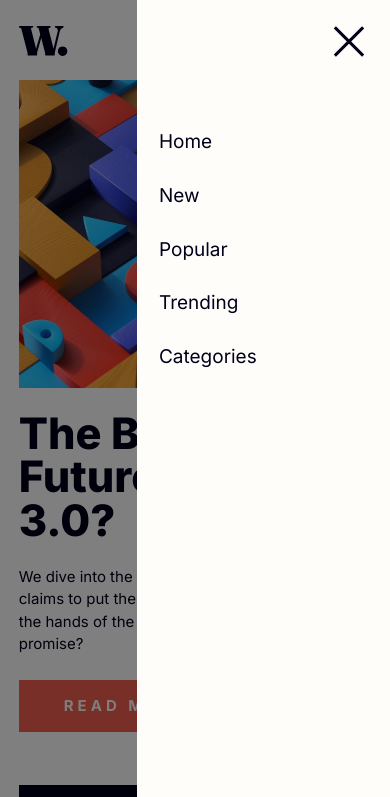
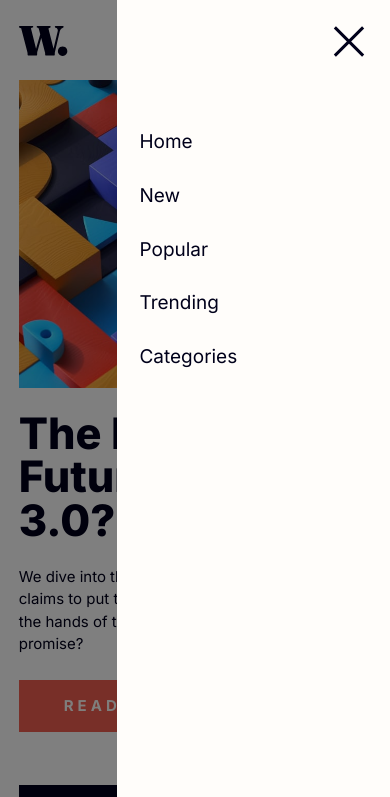
Before and after one commit to Zaid-Jarrar/News-landing-page, a plain HTML site: page index.html in a window 390 px wide. Both pictures are taken after a click on the button "toggle". Shown: the top 797 px of the page. Drawn offline with Linux system fonts and the light colour scheme.

Commit message:
fixing drawer glitching

```diff
--- a/style.css
+++ b/style.css
@@ -327,14 +327,13 @@ footer {
     background: var(--clr-neutral-100);
     display: block;
     height: 100vh;
-    left: 35%;
     padding: clamp(5rem, 30vh, 8rem) 1.5em;
     position: fixed;
-    right: 0;
+    right: -100%;
     top: 0;
     z-index: 1000;
-    transition: transform 0.3s ease-out;
-    transform: translateX(100%);
+    transition: right 0.3s ease-out;
+    width: 70%;
   }
 
   .mobile-nav a {
@@ -362,7 +361,7 @@ footer {
   }
 
   .mobile-nav.active {
-    transform: translateX(0%);
+    right: 0;
   }
 
   .backdrop.active {
```
